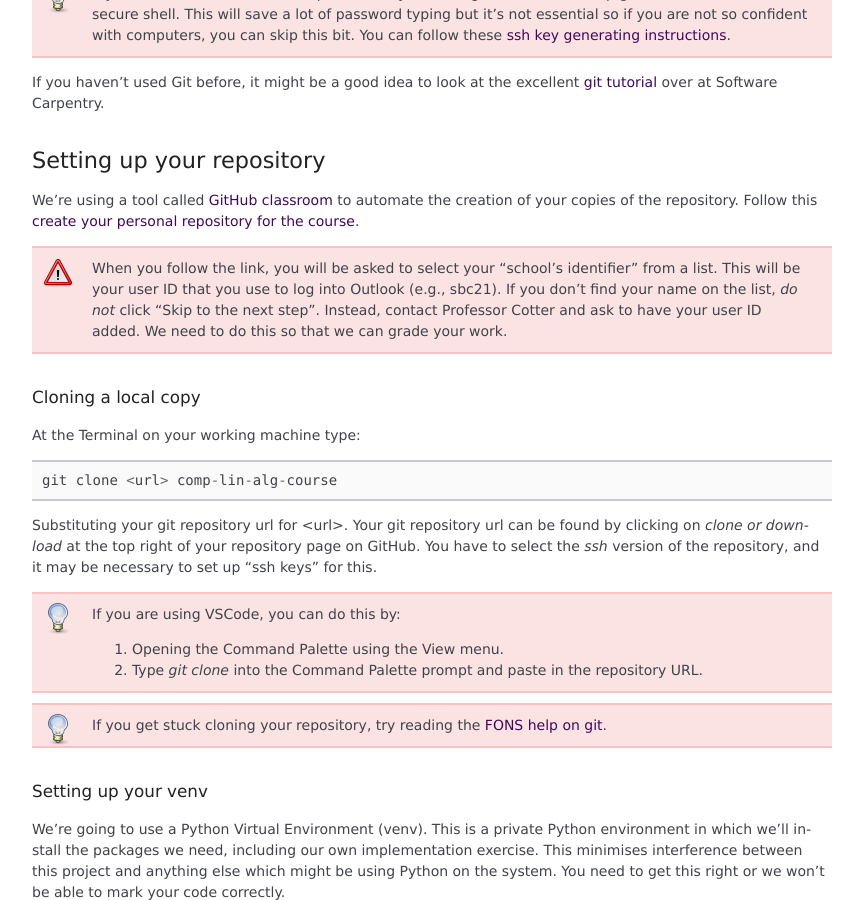
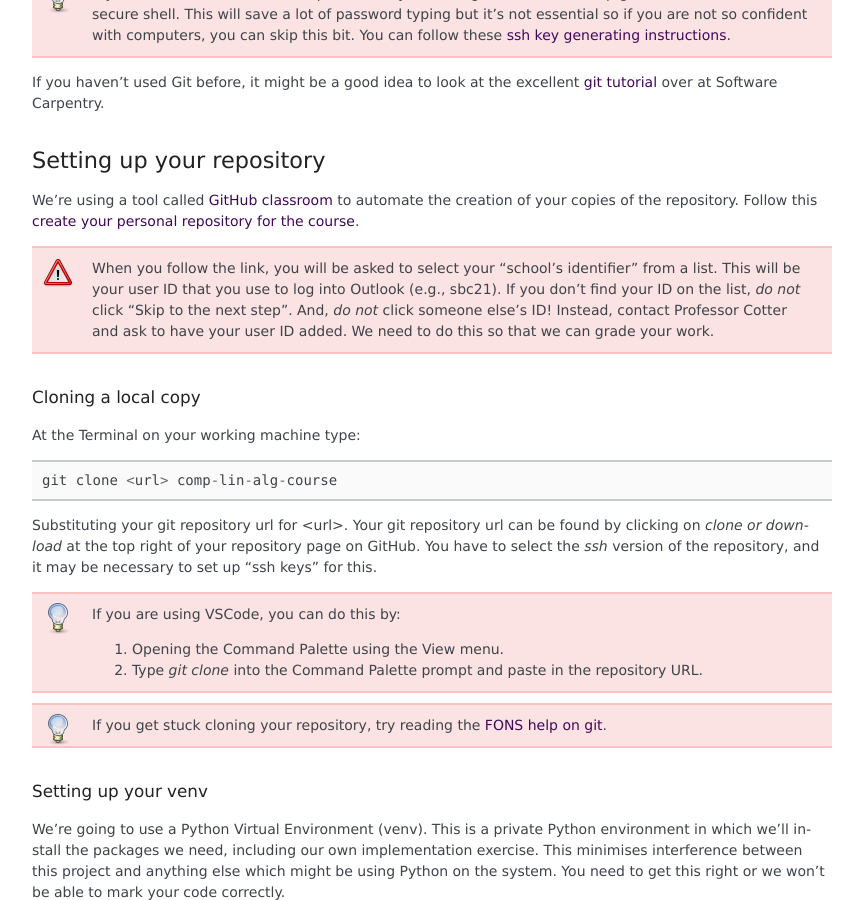
Before and after one commit to comp-lin-alg/comp-lin-alg-course, a Sphinx documentation site: the page built from doc/source/exercises.rst, in a window 1280 px wide and 900 px high, scrolled down 2872 px. Shown: the whole window, without its empty margins (163-1026 px from the left). Built offline with Sphinx 7.4.7, drawn with Linux system fonts in a browser that asks for light colours; pages that are not in the unit, such as notebooks, are missing from menus.

```diff
--- a/doc/source/L1_preliminaries.rst
+++ b/doc/source/L1_preliminaries.rst
@@ -485,6 +485,9 @@ The following identity is very important when dealing with adjoints.
 
 .. proof:exercise::
 
+   (This is an advanced exercise if the other exercises are complete.
+   If you are behind on the exercises please skip this one.)
+
    Consider a matrix `A=B + iC` where `B,C\in\mathbb{R}^{m\times m}`
    and `A` is Hermitian. Show that `B=B^T` and `C=-C^T`. To save
    memory, instead of storing values of `A` (`m\times m` complex
--- a/doc/source/exercises.rst
+++ b/doc/source/exercises.rst
@@ -198,12 +198,13 @@ for the course <https://classroom.github.com/a/_2R-riXF>`_.
 
 .. warning::
 
-   When you follow the link, you will be asked to select your "school's
-   identifier" from a list. This will be your user ID that you use to log
-   into Outlook (e.g., sbc21). If you don't find your name on the list,
-   *do not* click "Skip to the next step". Instead, contact Professor
-   Cotter and ask to have your user ID added. We need to do this so that
-   we can grade your work.
+   When you follow the link, you will be asked to select your
+   "school's identifier" from a list. This will be your user ID that
+   you use to log into Outlook (e.g., sbc21). If you don't find your
+   ID on the list, *do not* click "Skip to the next step". And, *do
+   not* click someone else's ID! Instead, contact Professor Cotter
+   and ask to have your user ID added. We need to do this so that we
+   can grade your work.
 
 Cloning a local copy
 --------------------
```
Also changed, not shown: doc/source/L2_QR_factorisation.rst (+10 -0 lines).
